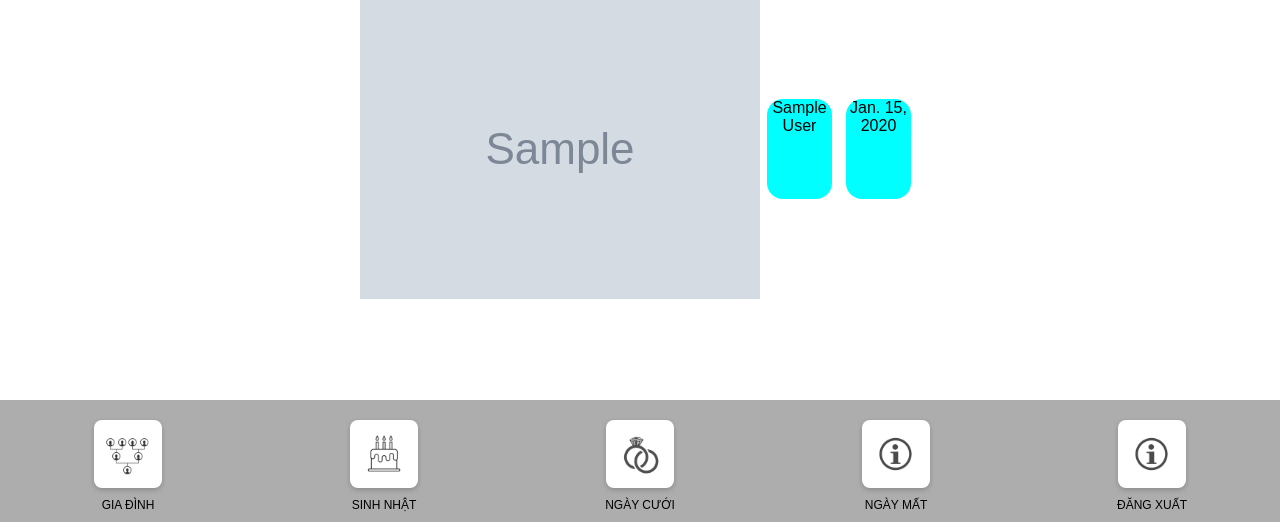
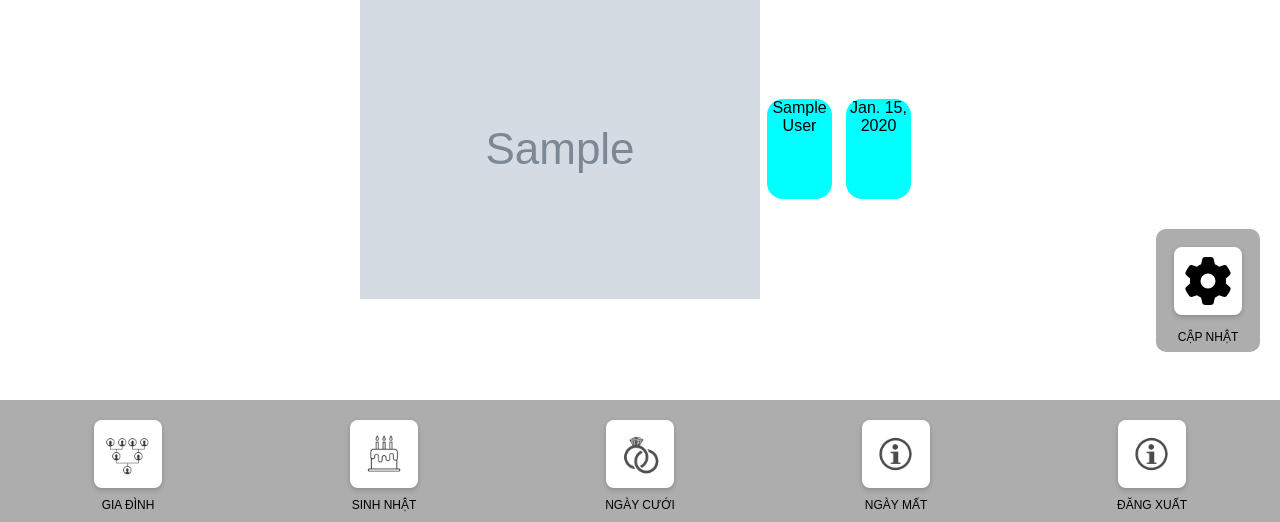
Before and after one commit to MinhLong2410-02/web-gia-dinh, a Django app: page /home/family/1 in a window 1280 px wide. Shown: the part 278-800 px from the top of the page. Run offline with Django 3.2, Linux system fonts and the light colour scheme; tables that the repository leaves empty hold one stand-in row (values such as "Sample post"); grey boxes marked "Sample" are stand-in pictures.

Commit message:
update btn

```diff
--- a/myproject/home/static/css/style.css
+++ b/myproject/home/static/css/style.css
@@ -103,6 +103,20 @@ body {
     border: 1px solid #000000; /* Black border for buttons */
 }
 
+
+.update-button {
+    background-color: #adadad;
+    padding: 8px;
+    border-radius: 10px;
+    display: flex;
+    flex-direction: column;
+    justify-content: center;
+    align-items: center;
+    position: fixed;
+    bottom: 170px;
+    right: 20px;
+}
+
 footer {
     background-color: #adadad;
     position: fixed;
--- a/myproject/home/templates/base_authen.html
+++ b/myproject/home/templates/base_authen.html
@@ -12,6 +12,12 @@
     {% block content %}
     <!-- Nội dung mặc định -->
     {% endblock %}
+    <div class="update-button">
+        <a href="{% url 'update_info' %}" class="icon-button">
+            <svg xmlns="http://www.w3.org/2000/svg" viewBox="0 0 512 512"><path d="M495.9 166.6c3.2 8.7 .5 18.4-6.4 24.6l-43.3 39.4c1.1 8.3 1.7 16.8 1.7 25.4s-.6 17.1-1.7 25.4l43.3 39.4c6.9 6.2 9.6 15.9 6.4 24.6c-4.4 11.9-9.7 23.3-15.8 34.3l-4.7 8.1c-6.6 11-14 21.4-22.1 31.2c-5.9 7.2-15.7 9.6-24.5 6.8l-55.7-17.7c-13.4 10.3-28.2 18.9-44 25.4l-12.5 57.1c-2 9.1-9 16.3-18.2 17.8c-13.8 2.3-28 3.5-42.5 3.5s-28.7-1.2-42.5-3.5c-9.2-1.5-16.2-8.7-18.2-17.8l-12.5-57.1c-15.8-6.5-30.6-15.1-44-25.4L83.1 425.9c-8.8 2.8-18.6 .3-24.5-6.8c-8.1-9.8-15.5-20.2-22.1-31.2l-4.7-8.1c-6.1-11-11.4-22.4-15.8-34.3c-3.2-8.7-.5-18.4 6.4-24.6l43.3-39.4C64.6 273.1 64 264.6 64 256s.6-17.1 1.7-25.4L22.4 191.2c-6.9-6.2-9.6-15.9-6.4-24.6c4.4-11.9 9.7-23.3 15.8-34.3l4.7-8.1c6.6-11 14-21.4 22.1-31.2c5.9-7.2 15.7-9.6 24.5-6.8l55.7 17.7c13.4-10.3 28.2-18.9 44-25.4l12.5-57.1c2-9.1 9-16.3 18.2-17.8C227.3 1.2 241.5 0 256 0s28.7 1.2 42.5 3.5c9.2 1.5 16.2 8.7 18.2 17.8l12.5 57.1c15.8 6.5 30.6 15.1 44 25.4l55.7-17.7c8.8-2.8 18.6-.3 24.5 6.8c8.1 9.8 15.5 20.2 22.1 31.2l4.7 8.1c6.1 11 11.4 22.4 15.8 34.3zM256 336a80 80 0 1 0 0-160 80 80 0 1 0 0 160z"/></svg>
+        </a>
+        <span class="icon-text">Cập nhật</span>
+    </div>
 
     <footer>
         <div class="footer-section">
```
